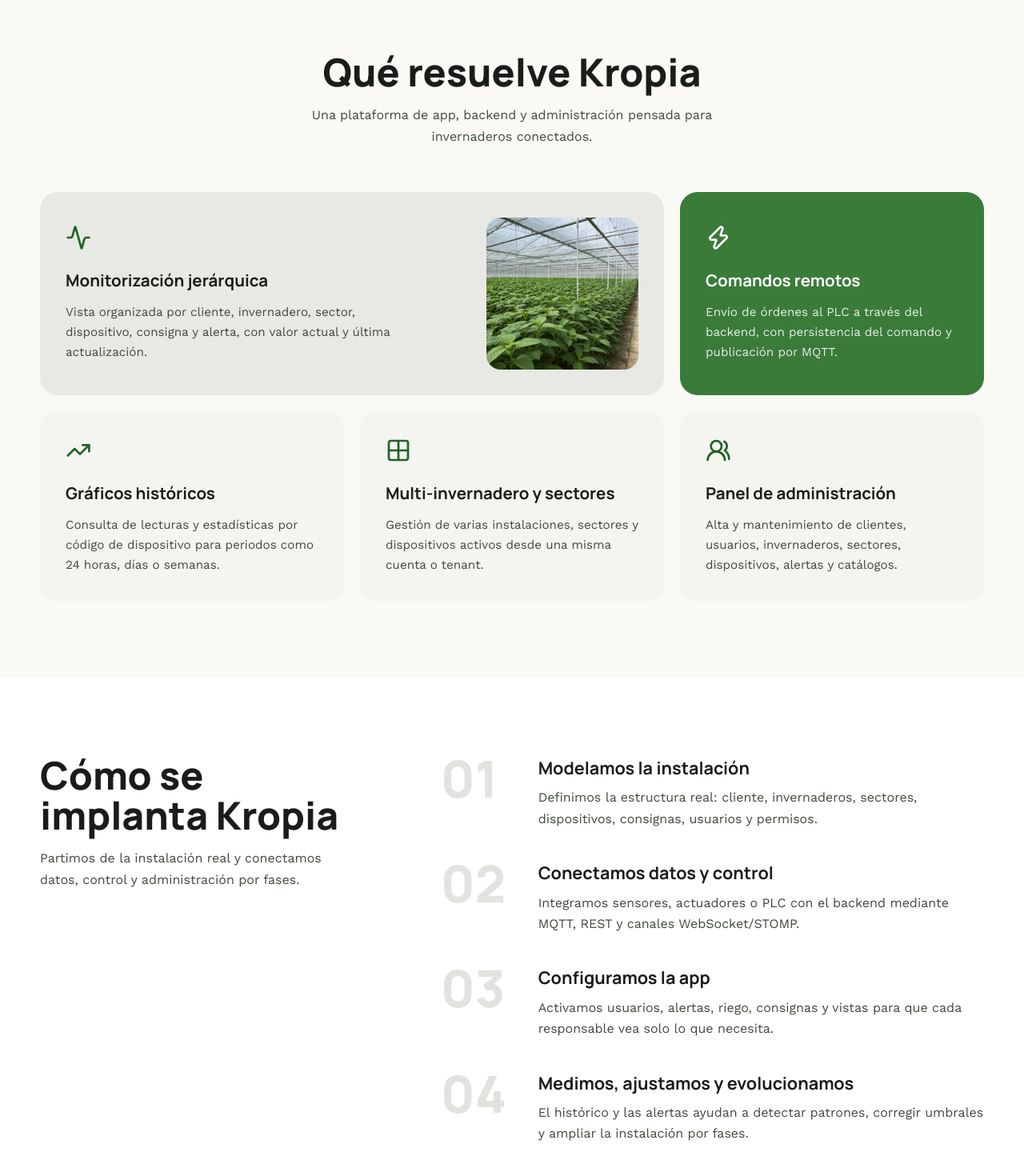
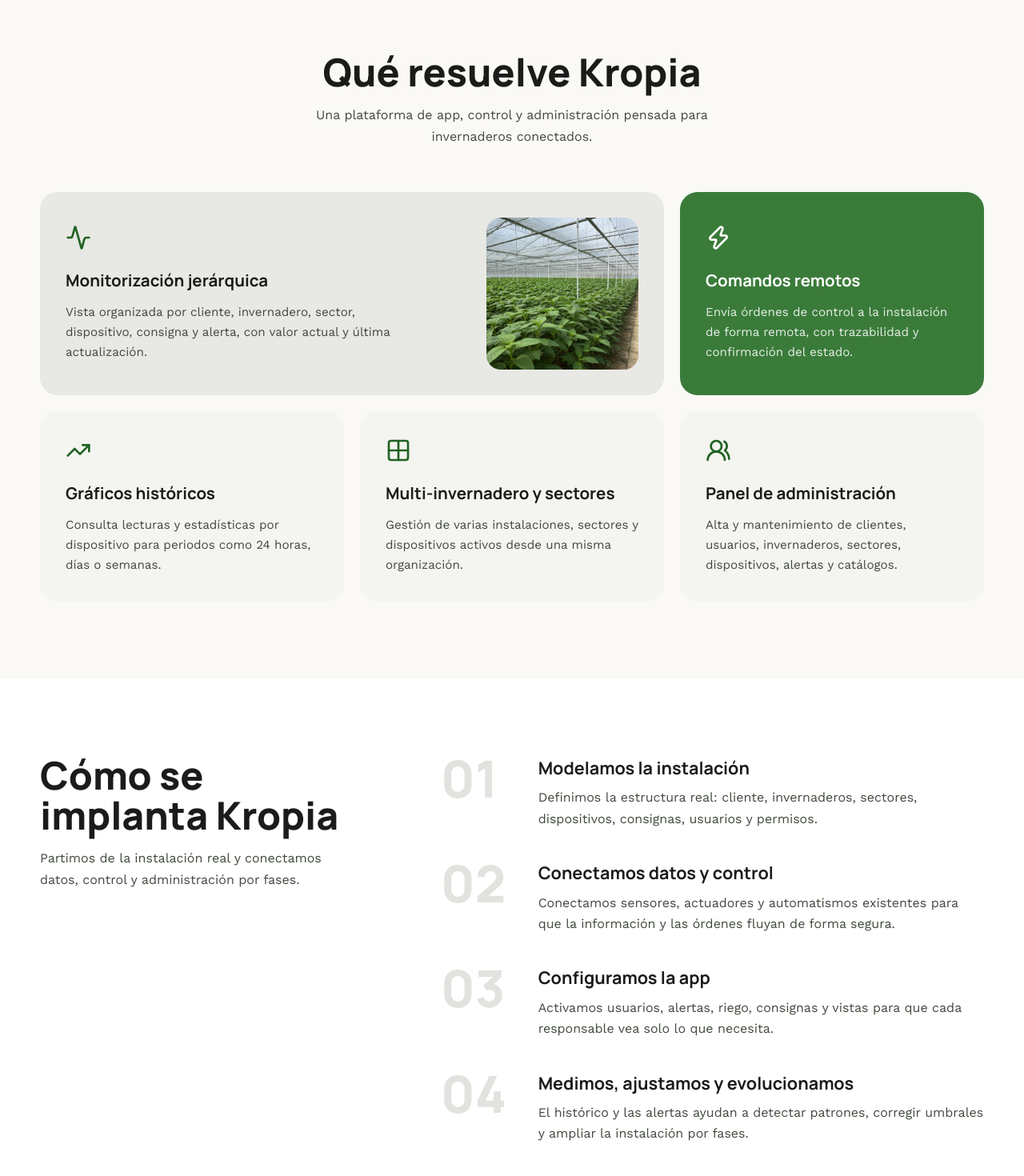
Before and after one commit to apptolast/KropiaWeb, a React (Vite) app: page / in a window 1280 px wide. Shown: the part 1240-2710 px from the top of the page at 80% size. Built offline with nearby package versions, Linux system fonts and the light colour scheme; no server answers.

Commit message:
Generalize technical website copy

```diff
--- a/index.html
+++ b/index.html
@@ -12,7 +12,7 @@
     <meta name="viewport" content="width=device-width, initial-scale=1.0" />
     <meta
       name="description"
-      content="Kropia: app y backend para monitorizar invernaderos, sensores, alertas, riego, consignas e histórico en tiempo real."
+      content="Kropia: app y plataforma de control para monitorizar invernaderos, sensores, alertas, riego, consignas e histórico en tiempo real."
     />
     <meta name="theme-color" content="#206223" />
     <meta property="og:type" content="website" />
--- a/src/data/siteContent.js
+++ b/src/data/siteContent.js
@@ -60,18 +60,18 @@
   {
     icon: Zap,
     title: 'Comandos remotos',
-    text: 'Envío de órdenes al PLC a través del backend, con persistencia del comando y publicación por MQTT.',
+    text: 'Envía órdenes de control a la instalación de forma remota, con trazabilidad y confirmación del estado.',
     className: 'feature-card--primary',
   },
   {
     icon: TrendingUp,
     title: 'Gráficos históricos',
-    text: 'Consulta de lecturas y estadísticas por código de dispositivo para periodos como 24 horas, días o semanas.',
+    text: 'Consulta lecturas y estadísticas por dispositivo para periodos como 24 horas, días o semanas.',
   },
   {
     icon: Grid2X2,
     title: 'Multi-invernadero y sectores',
-    text: 'Gestión de varias instalaciones, sectores y dispositivos activos desde una misma cuenta o tenant.',
+    text: 'Gestión de varias instalaciones, sectores y dispositivos activos desde una misma organización.',
   },
   {
     icon: UsersRound,
@@ -87,7 +87,7 @@
   },
   {
     title: 'Conectamos datos y control',
-    text: 'Integramos sensores, actuadores o PLC con el backend mediante MQTT, REST y canales WebSocket/STOMP.',
+    text: 'Conectamos sensores, actuadores y automatismos existentes para que la información y las órdenes fluyan de forma segura.',
   },
   {
     title: 'Configuramos la app',
@@ -116,10 +116,10 @@
     eyebrow: 'Fase 2',
     title: 'Implantación Kropia',
     price: 'Proyecto',
-    monthly: 'backend + app',
+    monthly: 'puesta en marcha',
     description: 'Para conectar la operación diaria al ecosistema Kropia.',
     features: [
-      'Backend IoT y datos en tiempo real',
+      'Datos conectados en tiempo real',
       'App móvil con alertas e histórico',
       'Configuración de riego y consignas',
       'Panel de administración',
@@ -145,9 +145,9 @@
   {
     name: 'Alberto Hidalgo',
     role: 'Co-Founder & Lead Mobile Architect',
-    bio: 'Arquitecto visual y especialista en KMP. Crea interfaces nativas unificadas con una sola base de código para reducir fricción entre plataformas.',
+    bio: 'Arquitecto visual especializado en experiencias móviles. Crea interfaces claras y consistentes para reducir fricción entre plataformas.',
     superpower: 'Convergencia Multiplataforma',
-    stack: ['Kotlin', 'KMP', 'Compose', 'Swift'],
+    stack: ['Producto móvil', 'UX', 'Plataformas', 'Calidad'],
     image: teamAlbertoImage,
     social: {
       linkedin: 'https://www.linkedin.com/in/alberto-h-93431a42/',
@@ -159,7 +159,7 @@
     role: 'Co-Founder & Head of Infrastructure',
     bio: 'Ingeniero de infraestructura privada. Diseña servicios rápidos, escalables y resistentes para que las plataformas funcionen sin intermediarios.',
     superpower: 'Infraestructura Resiliente',
-    stack: ['CI/CD', 'Java', 'Python', 'Cloud Sec'],
+    stack: ['Infraestructura', 'Servicios', 'Seguridad', 'Operación'],
     image: teamPabloImage,
     social: {
       linkedin: 'https://www.linkedin.com/in/pablo-hurtado-gonzalo-9a5478237/',
@@ -171,7 +171,7 @@
     role: 'Business Strategy & Automation Lead',
     bio: 'Estratega y experto en sistemas industriales. Convierte necesidades de negocio complejas en automatizaciones útiles para operaciones reales.',
     superpower: 'Automatización Estratégica',
-    stack: ['Industrial IoT', 'AI Strategy', 'Business'],
+    stack: ['Automatización', 'Estrategia', 'Procesos', 'Negocio'],
     image: teamJesusImage,
     social: {
       linkedin: 'https://www.linkedin.com/in/jesus-hidalgo-garcia/',
@@ -183,17 +183,17 @@
   {
     icon: Settings2,
     title: 'App para operación diaria',
-    text: 'GreenhouseFronts centraliza el estado de invernaderos, sectores, sensores, consignas, alertas, riego y perfiles en una app Kotlin Multiplatform.',
+    text: 'La app centraliza el estado de invernaderos, sectores, sensores, consignas, alertas, riego y perfiles en una experiencia sencilla para el equipo.',
   },
   {
     icon: ShieldCheck,
-    title: 'Backend preparado para IoT',
-    text: 'InvernaderosAPI recibe datos por MQTT, guarda histórico en TimescaleDB, usa Redis para lecturas recientes y emite actualizaciones por WebSocket.',
+    title: 'Sistema preparado para datos conectados',
+    text: 'Kropia recibe la información de la instalación, conserva el histórico y mantiene la app actualizada con los datos más recientes.',
   },
   {
     icon: UsersRound,
     title: 'Administración del sistema',
-    text: 'GreenhouseAdmin permite gestionar clientes, usuarios, invernaderos, sectores, dispositivos, alertas, ajustes y catálogos desde un portal web.',
+    text: 'El portal de administración permite gestionar clientes, usuarios, invernaderos, sectores, dispositivos, alertas, ajustes y catálogos.',
   },
 ]
 
@@ -206,7 +206,7 @@
   {
     question: '¿Cómo llegan los datos a la app?',
     answer:
-      'Los sensores o PLC publican datos hacia el backend mediante MQTT. La API los procesa, guarda histórico y envía actualizaciones en tiempo real a la app mediante WebSocket/STOMP, con consultas REST cuando hace falta.',
+      'Los sensores y automatismos de la instalación envían información al sistema Kropia. La plataforma la procesa, conserva el histórico y actualiza la app para que el equipo vea el estado más reciente.',
   },
   {
     question: '¿Se puede controlar el riego?',
@@ -216,6 +216,6 @@
   {
     question: '¿Kropia guarda histórico?',
     answer:
-      'Sí. El backend usa una base de datos de series temporales para lecturas e históricos, lo que permite consultar estadísticas y gráficas por dispositivo y periodo.',
+      'Sí. Kropia conserva lecturas e históricos para consultar estadísticas y gráficas por dispositivo y periodo.',
   },
 ]
--- a/src/sections/FeaturesSection.jsx
+++ b/src/sections/FeaturesSection.jsx
@@ -7,7 +7,7 @@
     <section className="section features-section" id="funcionalidades">
       <div className="container">
         <SectionHeading title="Qué resuelve Kropia" centered>
-          Una plataforma de app, backend y administración pensada para invernaderos
+          Una plataforma de app, control y administración pensada para invernaderos
           conectados.
         </SectionHeading>
 
--- a/src/sections/HeroSection.jsx
+++ b/src/sections/HeroSection.jsx
@@ -31,7 +31,7 @@
           </h1>
           <p>
             Monitoriza sensores, sectores, alertas, riego y consignas desde una app
-            conectada en tiempo real al backend de tu invernadero.
+            conectada en tiempo real con tu instalación.
           </p>
           <div className="hero-section__actions">
             <a className="button" href="#contacto">
```
